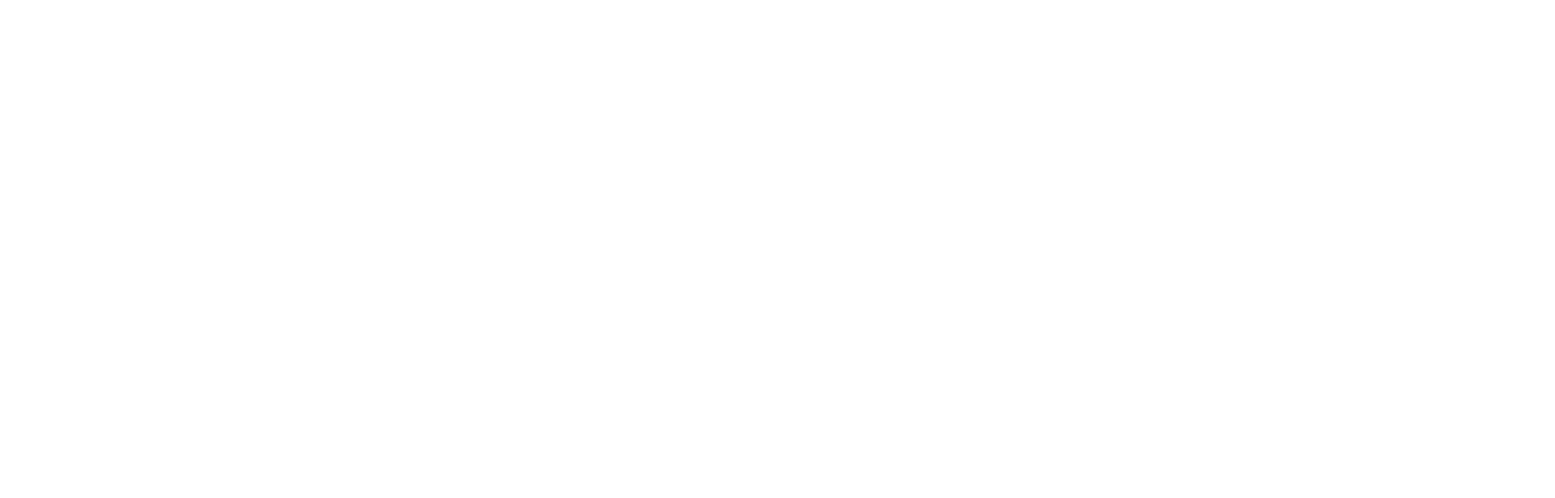
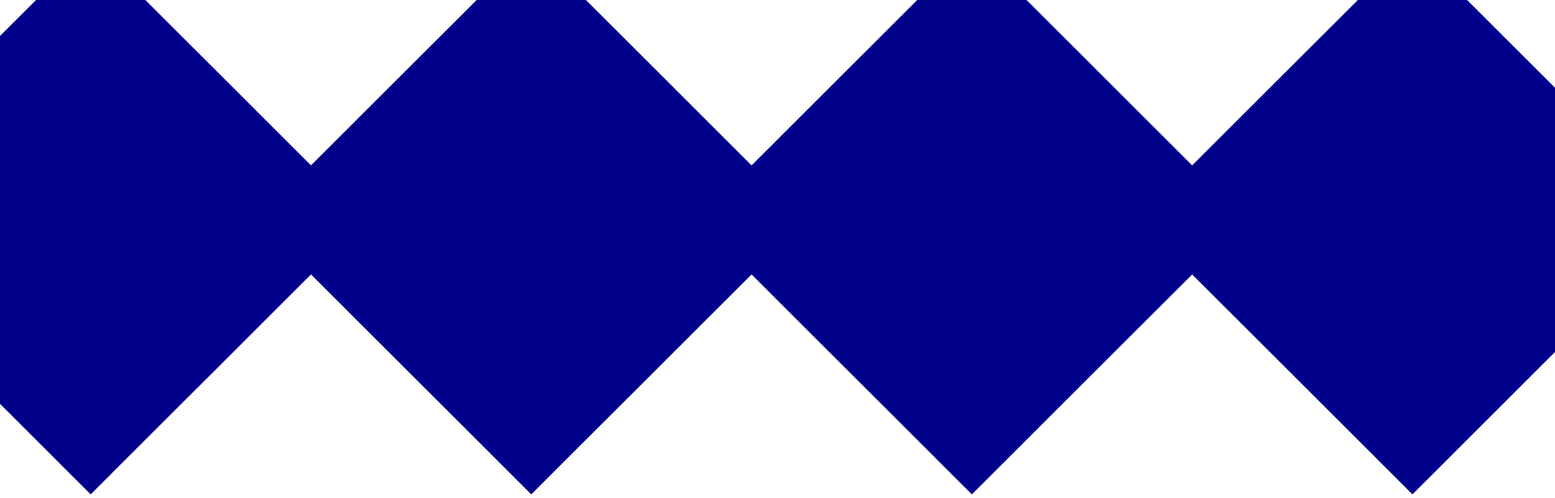
Before and after one commit to DerianMelvin/abstract-alternate-wall-1, a React (Create React App) app: page / in a window 1280 px wide. Shown: the top 616 px of the page at 81% size, 1920 px wide, since content can reach past the window. Built offline with nearby package versions, Linux system fonts and the light colour scheme.

Commit message:
- Import css/main.css - Add additional <div> elements

```diff
--- a/src/App.js
+++ b/src/App.js
@@ -14,6 +14,7 @@
         gradient-set-1 : Use gradient color set 1 (black - blue)
       ]
 */
+import './css/main.css'
 
 function App() {
   return (
@@ -22,6 +23,9 @@
         <div id="square-l-1" className="square size-l gradient-set-1"></div>
         <div id="square-l-2" className="square size-l gradient-set-1"></div>
         <div id="square-l-3" className="square size-l gradient-set-1"></div>
+        <div id="square-l-4" className="square size-l gradient-set-1"></div>
+        <div id="square-l-5" className="square size-l gradient-set-1"></div>
+        <div id="square-l-6" className="square size-l gradient-set-1"></div>
       </div>
     </div>
   );
```
